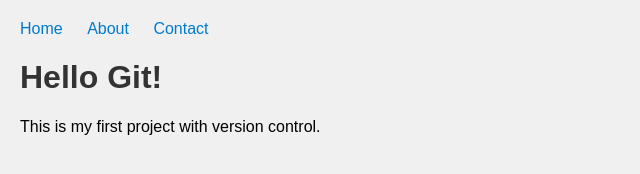
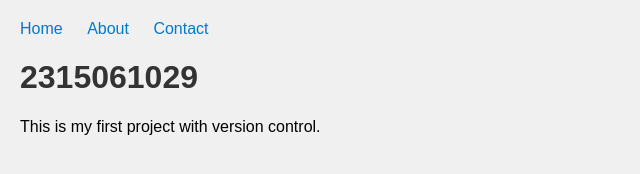
Before and after one commit to mrobbi09/my-web-project, a plain HTML site: page index.html in a window 1280 px wide. Shown: the whole page, without its empty margins (0-640 px from the left). Drawn offline with Linux system fonts and the light colour scheme.

Commit message:
ganti h1 kali

```diff
--- a/index.html
+++ b/index.html
@@ -13,7 +13,8 @@
         <li><a href="#contact">Contact</a></li>
       </ul>
     </nav>
-    <h1>Hello Git!</h1>
+    <h1>2315061029</h1>
+
     <p>This is my first project with version control.</p>
   </body>
 </html>
```
